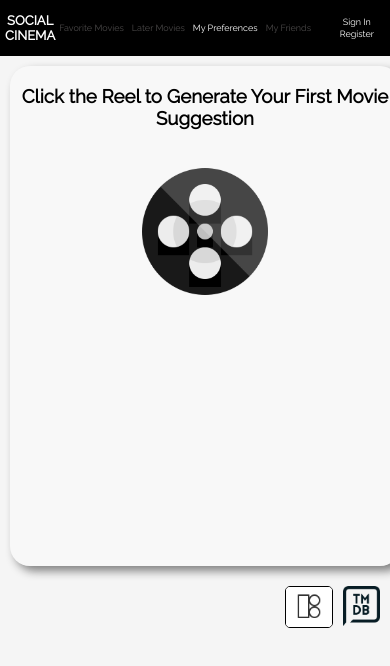
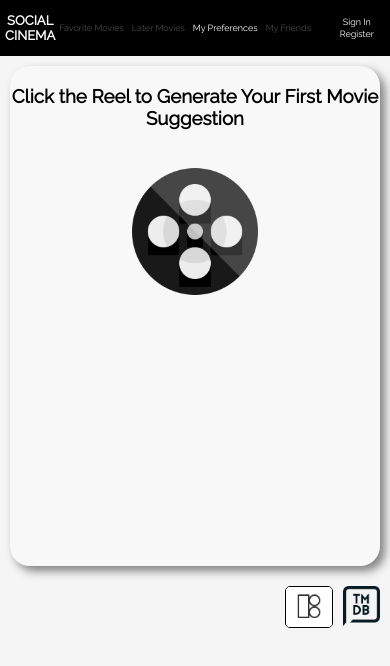
Before and after one commit to emi-hi/SocialCinema, a React (Create React App) app in the folder social-cinema/: page / in a window 390 px wide. Shown: the top 666 px of the page. Built offline with nearby package versions, Linux system fonts and the light colour scheme; no server answers.

Commit message:
made layout responsive for ipad and iphones

```diff
--- a/social-cinema/src/components/App.scss
+++ b/social-cinema/src/components/App.scss
@@ -91,7 +91,9 @@ h4 {
     font-size: small;
   }
   .main-container .suggested-container {
-    width:100%;
+    width:95%;
+    margin-right:auto;
+    margin-left:auto;
   }
 
   .suggestion-all {
--- a/social-cinema/src/components/lists/MovieBox.scss
+++ b/social-cinema/src/components/lists/MovieBox.scss
@@ -44,10 +44,10 @@
 /* IPHONE STYLES */
 @media only screen and (max-width: 551px) {
 .movie_box{
-  height: 13vh;
+  height: 14vh;
   .tiny_poster {
     img {
-      height: 12vh;
+      height: 13vh;
       margin-top:auto;
       margin-bottom:auto;
     }
--- a/social-cinema/src/components/lists/styles.scss
+++ b/social-cinema/src/components/lists/styles.scss
@@ -59,7 +59,7 @@
 @media only screen and (max-width: 550px) {
   .list {
     -webkit-overflow-scrolling: touch;
-    height: 14vh;
+    height: 16vh;
     padding-left: 4px;
     padding-right: 4px;
   }
--- a/social-cinema/src/styles/userstyles.scss
+++ b/social-cinema/src/styles/userstyles.scss
@@ -4,7 +4,7 @@
   align-items: center;
   overflow-y:auto;
   overflow-x: hidden ;
-  // max-height: 90%;
+
 }
 
 .friend-card{
@@ -59,3 +59,12 @@
   overflow: hidden;
   text-overflow: ellipsis
 }
+
+
+/* IPHONE STYLES */
+@media only screen and (max-width: 551px) {
+  article.friends-container article section {
+    display:flex;
+    flex-direction: row;
+  }
+}
```
